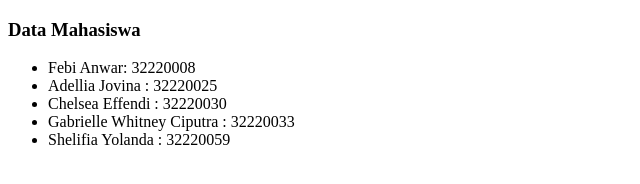
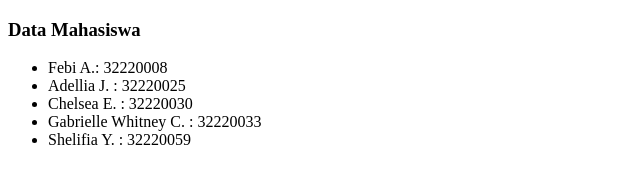
Before and after one commit to AdelliaJovina31/adel-test-repo-2, a plain HTML site: page mahasiswa.html in a window 1280 px wide. Shown: the whole page, without its empty margins (0-640 px from the left). Drawn offline with Linux system fonts and the light colour scheme.

Commit message:
Mengubah nama mahasiswa

```diff
--- a/mahasiswa.html
+++ b/mahasiswa.html
@@ -8,11 +8,11 @@
 <body>
     <h3>Data Mahasiswa</h3>
     <ul>
-        <li>Febi Anwar: 32220008</li>
-        <li>Adellia Jovina : 32220025</li>
-        <li>Chelsea Effendi : 32220030</li>
-        <li>Gabrielle Whitney Ciputra : 32220033</li>
-        <li>Shelifia Yolanda : 32220059</li>
+        <li>Febi A.: 32220008</li>
+        <li>Adellia J. : 32220025</li>
+        <li>Chelsea E. : 32220030</li>
+        <li>Gabrielle Whitney C. : 32220033</li>
+        <li>Shelifia Y. : 32220059</li>
     </ul>
 </body>
 </html>
```
